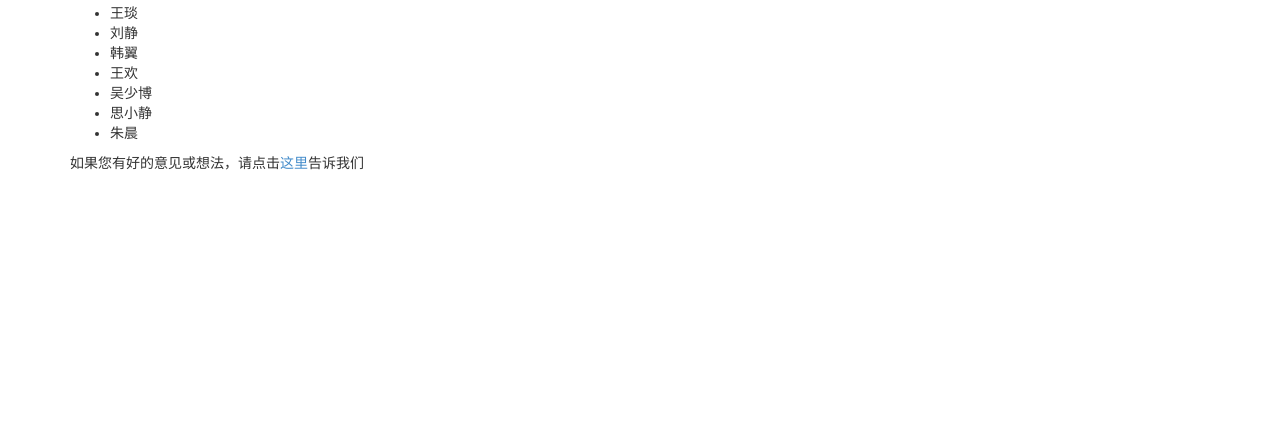
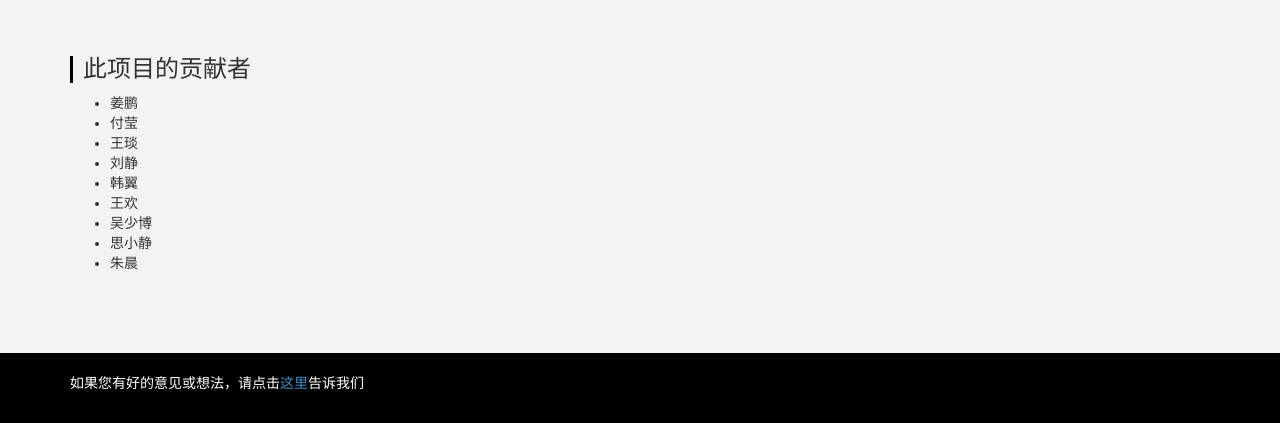
Before and after one commit to iamroody/xinsheng, a PHP site: page / in a window 1280 px wide. Shown: the part 948-1371 px from the top of the page. Before the commit the page ends 1131 px from the top, so only its background shows below. Run offline with PHP 8.4, Linux system fonts and the light colour scheme.

Commit message:
modify the CSS and DOM

```diff
--- a/css/stylesheet.css
+++ b/css/stylesheet.css
@@ -1,15 +1,32 @@
 h3{
 	border-left: 3px solid #000;
 	padding-left: 10px;
-	margin-top: 40px;
+}
+
+
+.bodycontent{
+	width: 970px;
+	padding: 40px;
+}
+
+.header{
+	margin-top: 50px;
 }
 
 .content{
-	background-color: f0f0f0;
+	background-color: #F3F3F3;
+	margin: 30px 0px 0px 0px;
+	padding: 30px 0px;
 }
 
-.header{
-	background-color: f0f0f0;
+.footer{
+	background-color: #000;
+	color: #fff;
+	padding: 20px 0px;
+}
+
+.content-block{
+	margin-bottom: 40px;
 }
 
 .demo iframe{
--- a/index.html
+++ b/index.html
@@ -17,9 +17,10 @@
   </head>
 
   <body>
+      <!-- HEADER -->
+      <div class="header">
         <div class="container">
-    <!-- HEADER -->
-    <div class="row header">
+          <div class="row">
           <div class="col-md-12">
             <div class="title">
                 <h1 id="project_title">心声</h1>
@@ -32,9 +33,11 @@
             </div>
           </div>
           </div>
-
+        </div>
+      </div>
       <!-- MAIN CONTENT -->
       <div class="content">
+        <div class="container">
           <div class="content-block">
           <div class="row">
             <div class="col-md-12">
@@ -102,10 +105,15 @@
           </div>
           </div>
         </div>
-
+      </div>
+      <!-- FOOTER -->
+      <div class="footer">
+        <div class="container">
           <div class="row">
           <div class="col-md-12">
             <p class="copyright">如果您有好的意见或想法，请点击<a href="https://jinshuju.net/f/e14x0z" target=“_blank”>这里</a>告诉我们</p>
+          </div>
+          </div>
         </div>
       </div>
       <script>
@@ -116,6 +124,5 @@
          ga('create', 'UA-43198453-1', 'xinsheng.im');
          ga('send', 'pageview');
       </script>
-  </div>
   </body>
 </html>
```
Lines whose indentation alone changed are shown as unchanged.
